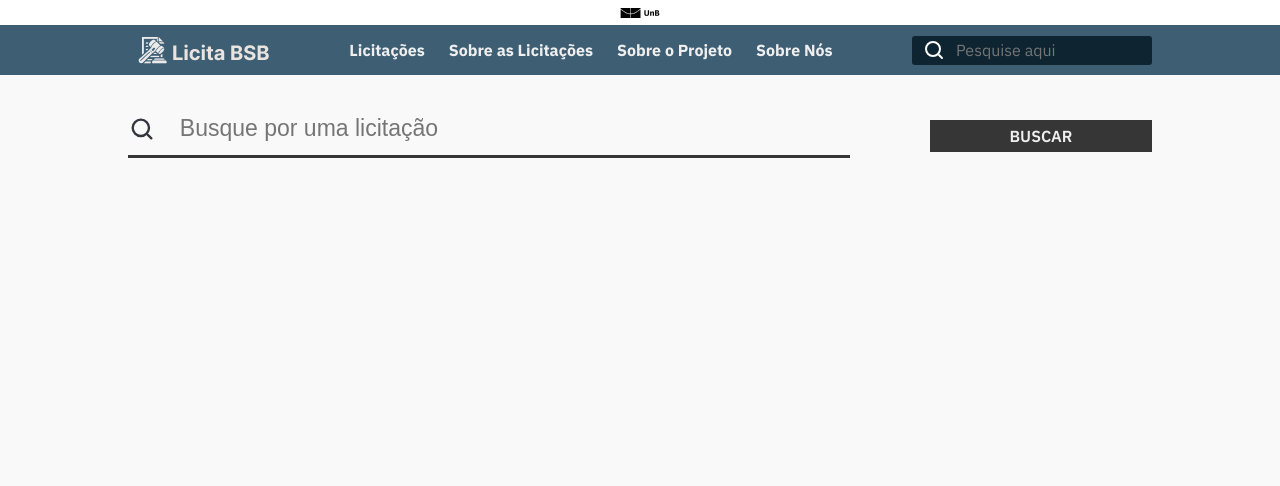
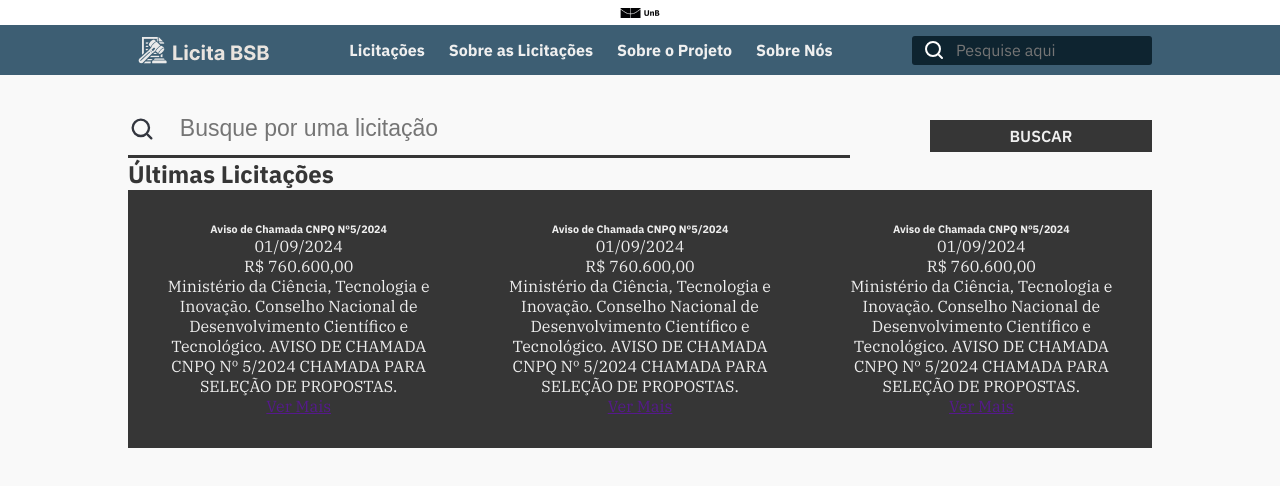
Before and after one commit to unb-mds/LicitaBSB-24.1, a React (Vite) app in the folder web/: page / in a window 1280 px wide. Shown: the top 486 px of the page. Built offline with nearby package versions, Linux system fonts and the light colour scheme.

Commit message:
feat: creating 'ultimas licitacoes' structure

```diff
--- /dev/null
+++ b/web/src/components/card-licitacoes/index.jsx
@@ -0,0 +1,21 @@
+import React from 'react'
+
+import styles from './style.module.css'
+
+export default function CardLicitacoes({titulo, data, preco, descricao}) {
+  return (
+    <div className={styles.cardWrapper}>
+      <h6>{titulo}</h6>
+      <div>
+        <p>{data}</p>
+        <p>{preco}</p>
+      </div>
+      <div>
+        <p>{descricao}</p>
+      </div>
+      <div>
+        <a href="">Ver Mais</a>
+      </div>
+    </div>
+  )
+}
--- /dev/null
+++ b/web/src/components/card-licitacoes/style.module.css
@@ -0,0 +1,7 @@
+.cardWrapper {
+  background-color: var(--texto);
+  width: 450px;
+  color: var(--brancoTexto);
+  padding: 32px;
+  text-align: center;
+}
--- /dev/null
+++ b/web/src/mocks/licitacoes.js
@@ -0,0 +1,34 @@
+const licitacoes = [
+  {
+    titulo: "Aviso de Chamada CNPQ Nº5/2024",
+    data: "01/09/2024",
+    preco: "R$ 760.600,00",
+    descricao: "Ministério da Ciência, Tecnologia e Inovação. Conselho Nacional de Desenvolvimento Científico e Tecnológico. AVISO DE CHAMADA CNPQ Nº 5/2024 CHAMADA PARA SELEÇÃO DE PROPOSTAS."
+  },
+  {
+    titulo: "Aviso de Chamada CNPQ Nº5/2024",
+    data: "01/09/2024",
+    preco: "R$ 760.600,00",
+    descricao: "Ministério da Ciência, Tecnologia e Inovação. Conselho Nacional de Desenvolvimento Científico e Tecnológico. AVISO DE CHAMADA CNPQ Nº 5/2024 CHAMADA PARA SELEÇÃO DE PROPOSTAS."
+  },
+  {
+    titulo: "Aviso de Chamada CNPQ Nº5/2024",
+    data: "01/09/2024",
+    preco: "R$ 760.600,00",
+    descricao: "Ministério da Ciência, Tecnologia e Inovação. Conselho Nacional de Desenvolvimento Científico e Tecnológico. AVISO DE CHAMADA CNPQ Nº 5/2024 CHAMADA PARA SELEÇÃO DE PROPOSTAS."
+  },
+  {
+    titulo: "Aviso de Chamada CNPQ Nº5/2024",
+    data: "01/09/2024",
+    preco: "R$ 760.600,00",
+    descricao: "Ministério da Ciência, Tecnologia e Inovação. Conselho Nacional de Desenvolvimento Científico e Tecnológico. AVISO DE CHAMADA CNPQ Nº 5/2024 CHAMADA PARA SELEÇÃO DE PROPOSTAS."
+  },
+  {
+    titulo: "Aviso de Chamada CNPQ Nº5/2024",
+    data: "01/09/2024",
+    preco: "R$ 760.600,00",
+    descricao: "Ministério da Ciência, Tecnologia e Inovação. Conselho Nacional de Desenvolvimento Científico e Tecnológico. AVISO DE CHAMADA CNPQ Nº 5/2024 CHAMADA PARA SELEÇÃO DE PROPOSTAS."
+  },
+]
+
+export default licitacoes;
--- a/web/src/pages/landing/index.jsx
+++ b/web/src/pages/landing/index.jsx
@@ -4,6 +4,7 @@ import Header from '../../components/header';
 import search from '../../../assets/SearchDark.svg';
 
 import styles from './style.module.css';
+import UltimasLicitacoes from './ultimas-licitacoes';
 
 export default function Landing(){
   return (
@@ -22,6 +23,7 @@ export default function Landing(){
               </div>
             </div>
           </div>
+          <UltimasLicitacoes />
         </div>
       </main>
     </>
--- /dev/null
+++ b/web/src/pages/landing/ultimas-licitacoes/index.jsx
@@ -0,0 +1,30 @@
+import React, { useEffect, useState } from 'react';
+
+import licitacoes from '../../../mocks/licitacoes';
+import CardLicitacoes from '../../../components/card-licitacoes';
+
+import styles from './style.module.css'
+
+export default function UltimasLicitacoes (){
+
+  const [listaLicitacoes, setListaLicitacoes] = useState([]);
+
+  useEffect(() => {
+    setListaLicitacoes(licitacoes.length > 3 ? licitacoes.slice(0, 3) : licitacoes);
+  }, [])
+
+  return (
+    <>
+      <div>
+        <h2>Últimas Licitações</h2>
+        <div className={styles.licitacoesWrapper}>
+          {listaLicitacoes.map(item => {
+            return (
+              <CardLicitacoes {...item}/>
+            );
+          })}
+        </div>
+      </div>
+    </>
+  )
+}
--- /dev/null
+++ b/web/src/pages/landing/ultimas-licitacoes/style.module.css
@@ -0,0 +1,6 @@
+.licitacoesWrapper {
+  display: flex;
+  flex-direction: row;
+  align-items: center;
+  justify-content: space-between;
+}
```
